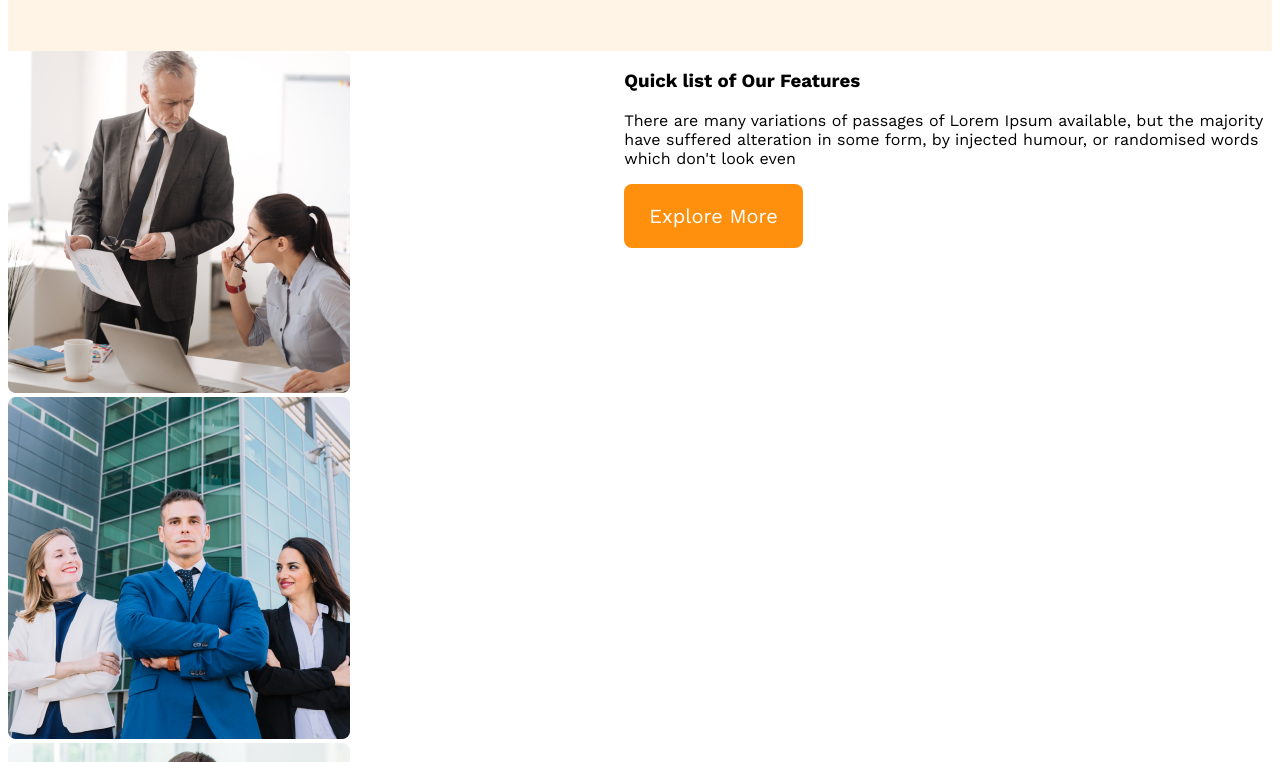
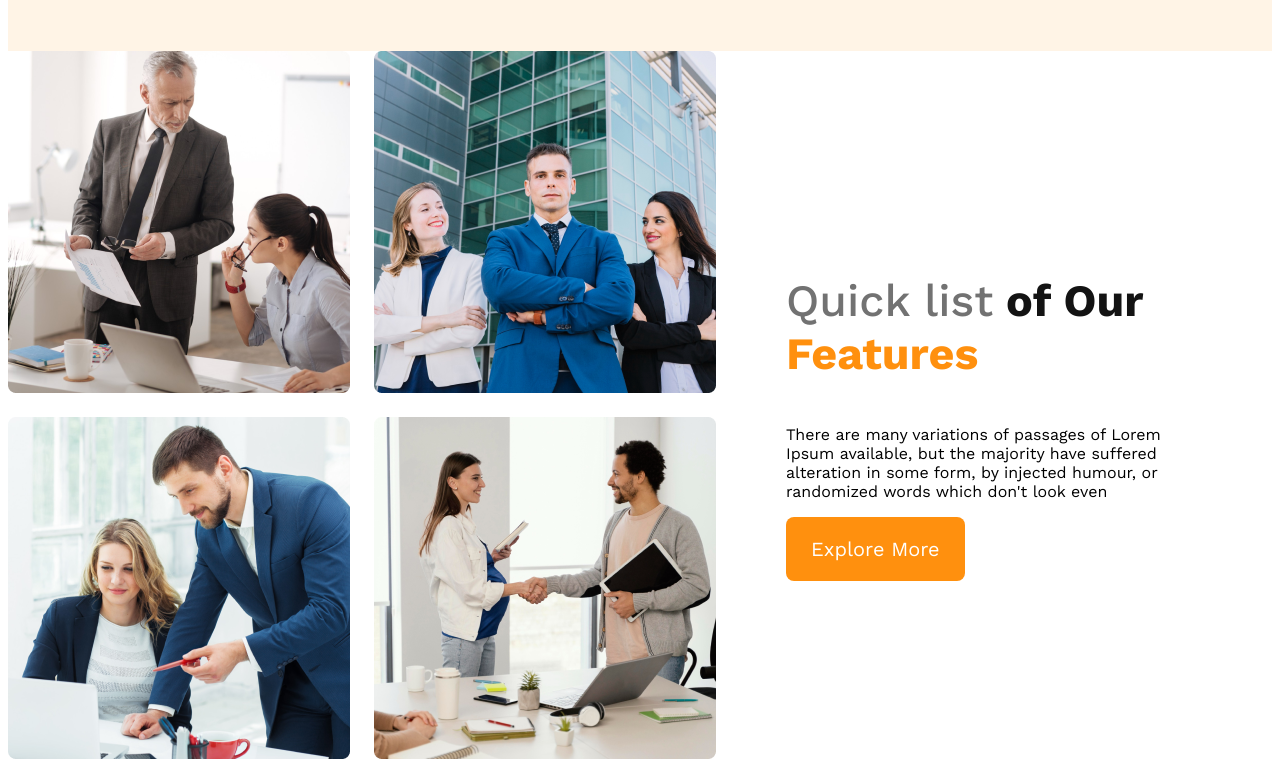
Before and after one commit to mdsajib1473/g3-architect-website, a plain HTML site: page index.html in a window 1280 px wide. Shown: the part 960-1722 px from the top of the page. Drawn offline with nearby package versions, Linux system fonts and the light colour scheme.

Commit message:
added features description styles

```diff
--- a/architects.css
+++ b/architects.css
@@ -6,7 +6,8 @@
 * {
     font-family: 'Work Sans', sans-serif;
 }
-.btn-primary{
+
+.btn-primary {
     background-color: #FF900E;
     border-radius: 8px;
     color: #FFF;
@@ -60,46 +61,79 @@ nav li a {
 
 .banner-title {
     color: #131313;
-    font-size: 64px;
+    font-size: 4rem;
     font-weight: 700;
 }
-.banner-description{
+
+.banner-description {
     color: #727272;
     font-weight: 400;
-    font-size: 16px;
+    font-size: 1rem;
 }
-.banner img{
+
+.banner img {
     margin-top: 20px;
     width: 100%;
 }
+
 /* responsive media queries */
 
 /* mobile device styles */
-@media screen and (max-width: 576px){
-    header{
+@media screen and (max-width: 576px) {
+    header {
         padding: 20px;
     }
-    nav{
+
+    nav {
         flex-direction: column;
     }
 
 }
+
 /* medium device styles*/
-@media screen and (max-width:992px) and (min-width:576px){
-    header{
+@media screen and (max-width:992px) and (min-width:576px) {
+    header {
         padding: 50px;
     }
-    nav{
+
+    nav {
         flex-direction: column;
     }
 }
+
 /* main styles */
-main{
+main {
     max-width: 1440px;
     margin: 0 auto;
 }
 
 /* teams styles */
-.teams-container{
+.teams-container {
     display: flex;
+    align-items: center;
 }
+
+.teams-img-container {
+    display: grid;
+    grid-template-columns: repeat(2, 1fr);
+    gap: 1.5rem;
+}
+.teams-content{
+    padding-right: 70px;
+    padding-left: 70px;
+}
+.teams-title{
+    font-size: 2.8rem;
+}
+.teams-title .quick-list{
+    color: #727272;
+    font-weight: 500;
+}
+.teams-title .of-our{
+    color:#131313;
+    font-weight: 700;
+}
+.teams-title .feature{
+    color: #FF900E;
+    font-weight: 700;
+}
--- a/index.html
+++ b/index.html
@@ -21,7 +21,7 @@
         <div class="banner">
             <div class="banner-content">
                 <h1 class="banner-title">Brand New Group of Architects</h1>
-                <p class="banner-description">There are many variations of passages of Lorem Ipsum available, but the majority have suffered alteration in some form, by injected humour, or randomised words which don't look even</p>
+                <p class="banner-description">There are many variations of passages of Lorem Ipsum available, but the majority have suffered alteration in some form, by injected humour, or randomized words which don't look even</p>
                 <button class="btn-primary">Explore More</button>
             </div>
             <img src="images/banner.png" alt="">
@@ -38,8 +38,8 @@
                 <img src="images/team4.png" alt="">
             </div>
             <div class="teams-content">
-                <h3 class="teams-title">Quick list of Our Features</h3>
-                <p class="teams-description">There are many variations of passages of Lorem Ipsum available, but the majority have suffered alteration in some form, by injected humour, or randomised words which don't look even</p>
+                <h3 class="teams-title"><span class="quick-list">Quick list</span> <span class="of-our">of Our</span> <span class="feature">Features</span></h3>
+                <p class="teams-description">There are many variations of passages of Lorem Ipsum available, but the majority have suffered alteration in some form, by injected humour, or randomized words which don't look even</p>
                 <button class="btn-primary">Explore More</button>
             </div>
         </section>
```
